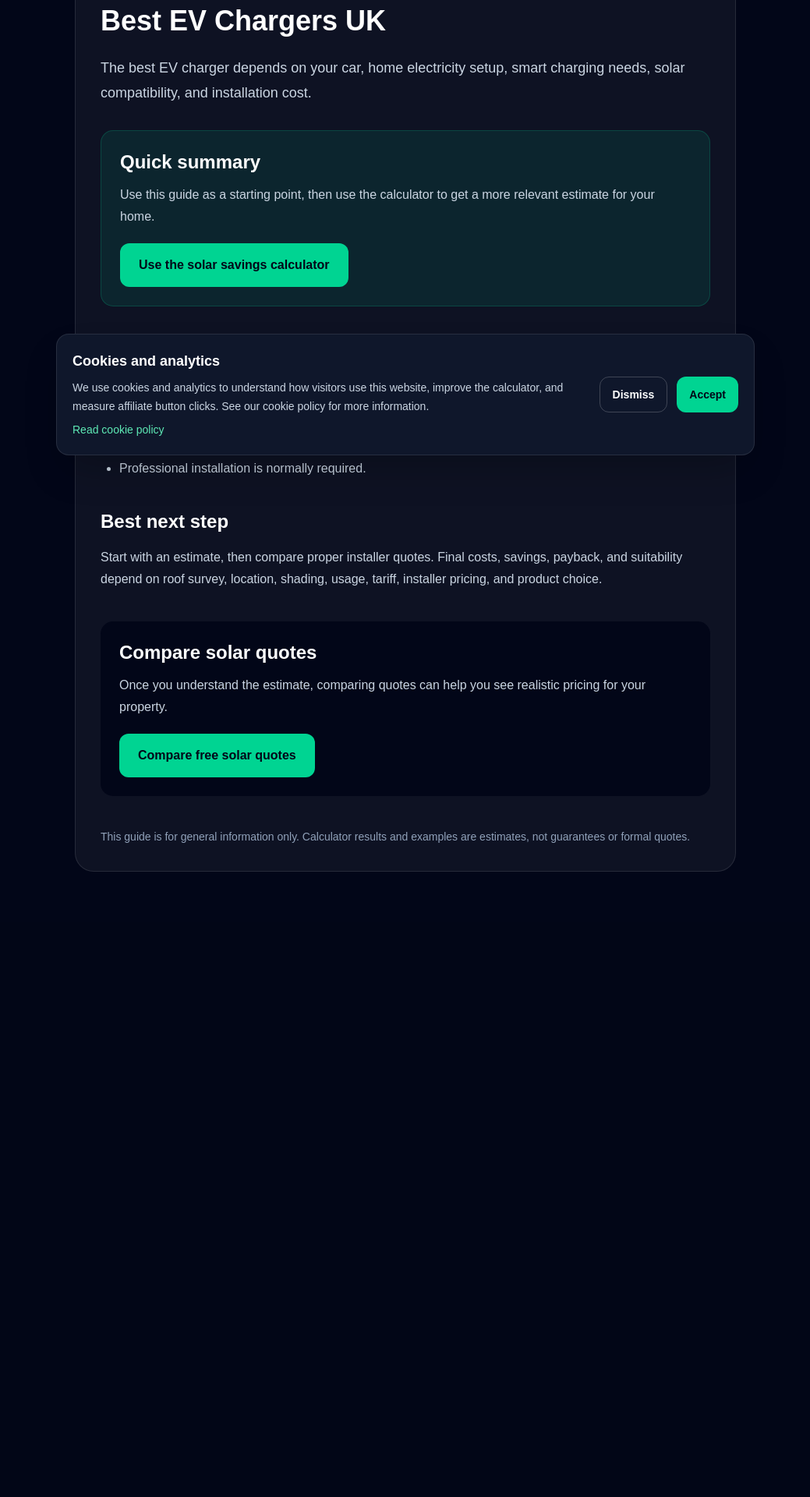
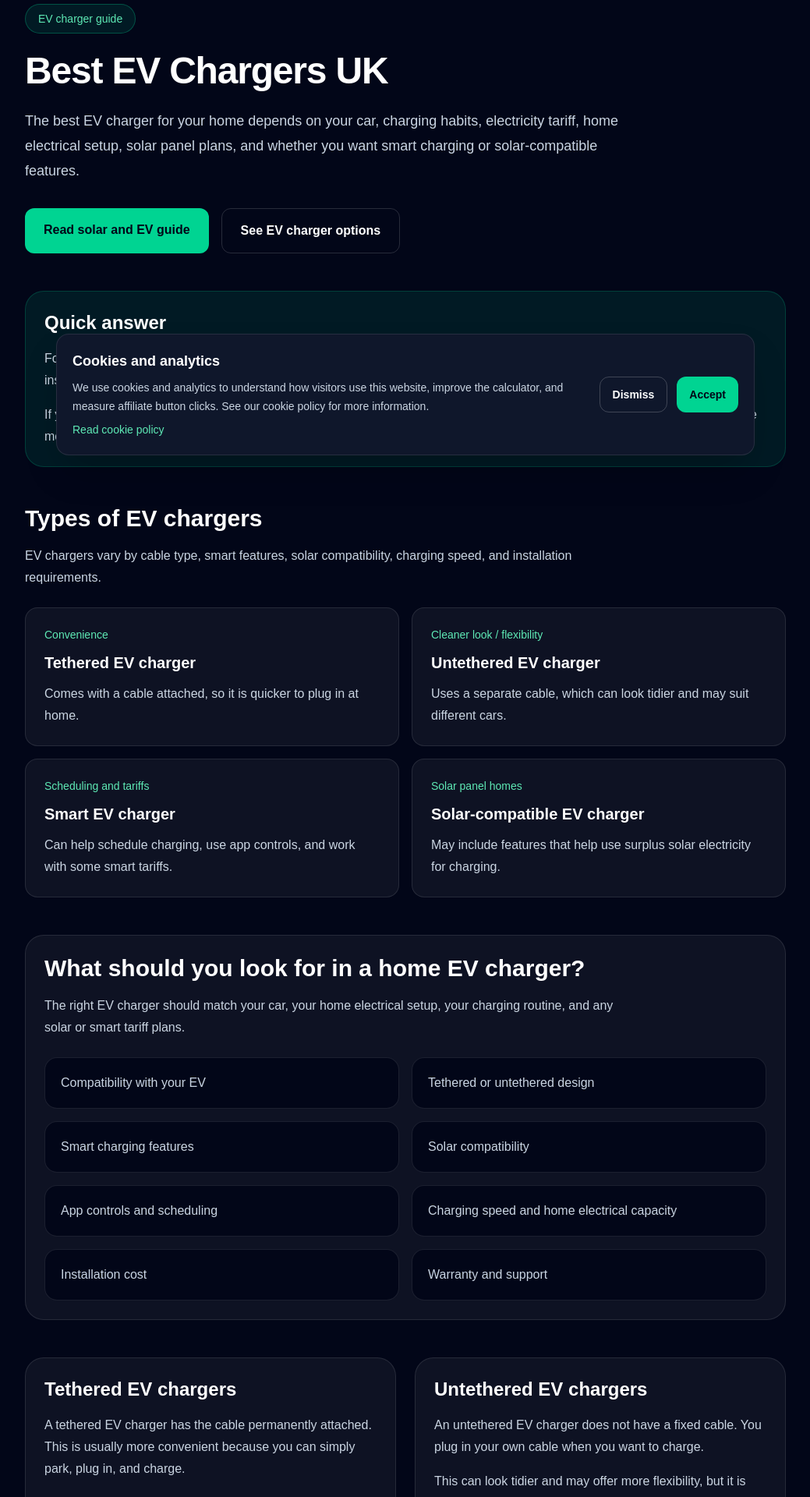
Before and after one commit to 786infinite/solar-savings-calculator-uk, a Next.js app: page /best-ev-chargers-uk in a window 1280 px wide. Shown: the part 200-2120 px from the top of the page at 78% size, without its empty margins (120-1159 px from the left). Before the commit the page ends 1382 px from the top, so only its background shows below. Built offline with nearby package versions, Linux system fonts and the light colour scheme.

Commit message:
Improve EV charger guide

```diff
--- a/app/best-ev-chargers-uk/page.tsx
+++ b/app/best-ev-chargers-uk/page.tsx
@@ -1,82 +1,315 @@
-export default function GuidePage() {
-  const title = "Best EV Chargers UK";
-  const intro = "The best EV charger depends on your car, home electricity setup, smart charging needs, solar compatibility, and installation cost.";
-  const bullets = [
-  "Smart charging can help schedule charging at cheaper times.",
-  "Some EV chargers can work well with solar panels.",
-  "Tethered chargers have a built-in cable, while untethered chargers use a separate cable.",
-  "Professional installation is normally required."
+import SiteShell from "@/components/SiteShell";
+
+const chargerTypes = [
+  {
+    type: "Tethered EV charger",
+    bestFor: "Convenience",
+    description:
+      "Comes with a cable attached, so it is quicker to plug in at home.",
+  },
+  {
+    type: "Untethered EV charger",
+    bestFor: "Cleaner look / flexibility",
+    description:
+      "Uses a separate cable, which can look tidier and may suit different cars.",
+  },
+  {
+    type: "Smart EV charger",
+    bestFor: "Scheduling and tariffs",
+    description:
+      "Can help schedule charging, use app controls, and work with some smart tariffs.",
+  },
+  {
+    type: "Solar-compatible EV charger",
+    bestFor: "Solar panel homes",
+    description:
+      "May include features that help use surplus solar electricity for charging.",
+  },
 ];
 
+const buyingFactors = [
+  "Compatibility with your EV",
+  "Tethered or untethered design",
+  "Smart charging features",
+  "Solar compatibility",
+  "App controls and scheduling",
+  "Charging speed and home electrical capacity",
+  "Installation cost",
+  "Warranty and support",
+];
+
+const faqs = [
+  {
+    question: "What is the best EV charger for solar panels?",
+    answer:
+      "The best EV charger for solar depends on whether you want solar diversion features, smart tariff scheduling, app control, and compatibility with your car and home electrical setup.",
+  },
+  {
+    question: "Do I need a smart EV charger?",
+    answer:
+      "A smart EV charger is usually worth considering because it can help schedule charging, manage energy use, and work with some tariffs. The right charger depends on your car, home, and charging habits.",
+  },
+  {
+    question: "Is tethered or untethered better?",
+    answer:
+      "Tethered chargers are convenient because the cable is attached. Untethered chargers can look tidier and may offer more flexibility if you change cars or cable type later.",
+  },
+  {
+    question: "Can an EV charger use solar electricity?",
+    answer:
+      "Some chargers can work with solar generation or surplus solar features. Whether this works well depends on the charger, solar system, car, and when the vehicle is plugged in.",
+  },
+];
+
+export default function BestEVChargersUKPage() {
   return (
+    <SiteShell>
       <main className="min-h-screen bg-slate-950 text-white">
-      <section className="mx-auto max-w-4xl px-6 py-16">
+        <article className="mx-auto max-w-5xl px-6 py-16">
           <a href="/" className="text-sm font-medium text-emerald-300 hover:text-emerald-200">
             ← Back to homepage
           </a>
 
-        <article className="mt-8 rounded-3xl border border-white/10 bg-white/5 p-8">
-          <p className="mb-4 inline-flex rounded-full border border-emerald-400/30 bg-emerald-400/10 px-4 py-2 text-sm font-medium text-emerald-300">
-            UK solar guide
+          <header className="mt-8">
+            <p className="inline-flex rounded-full border border-emerald-400/30 bg-emerald-400/10 px-4 py-2 text-sm font-medium text-emerald-300">
+              EV charger guide
             </p>
 
-          <h1 className="text-4xl font-bold">{title}</h1>
+            <h1 className="mt-6 max-w-4xl text-4xl font-bold tracking-tight sm:text-5xl">
+              Best EV Chargers UK
+            </h1>
 
-          <p className="mt-6 text-lg leading-8 text-slate-300">{intro}</p>
+            <p className="mt-6 max-w-3xl text-lg leading-8 text-slate-300">
+              The best EV charger for your home depends on your car, charging
+              habits, electricity tariff, home electrical setup, solar panel
+              plans, and whether you want smart charging or solar-compatible
+              features.
+            </p>
 
-          <div className="mt-8 rounded-2xl border border-emerald-400/20 bg-emerald-400/10 p-6">
-            <h2 className="text-2xl font-semibold">Quick summary</h2>
+            <div className="mt-8 flex flex-col gap-4 sm:flex-row">
+              <a
+                href="/solar-panels-and-ev-charging"
+                className="rounded-xl bg-emerald-400 px-6 py-4 text-center font-semibold text-slate-950 hover:bg-emerald-300"
+              >
+                Read solar and EV guide
+              </a>
+
+              <a
+                href="/go/ev-charger"
+                className="rounded-xl border border-white/15 px-6 py-4 text-center font-semibold text-white hover:bg-white/10"
+              >
+                See EV charger options
+              </a>
+            </div>
+          </header>
+
+          <section className="mt-12 rounded-3xl border border-emerald-400/20 bg-emerald-400/10 p-6">
+            <h2 className="text-2xl font-bold">Quick answer</h2>
+
+            <p className="mt-4 leading-7 text-slate-300">
+              For many UK homes, the best EV charger is a smart charger that is
+              easy to use, compatible with the vehicle, professionally installed,
+              and suitable for your tariff and charging routine.
+            </p>
+
+            <p className="mt-4 leading-7 text-slate-300">
+              If you have or plan to install solar panels, it may be worth
+              comparing chargers with solar-compatible features. These can help
+              use more of your own solar electricity when the car is plugged in
+              during daylight hours.
+            </p>
+          </section>
+
+          <section className="mt-12">
+            <h2 className="text-3xl font-bold">Types of EV chargers</h2>
+
+            <p className="mt-4 max-w-3xl leading-7 text-slate-300">
+              EV chargers vary by cable type, smart features, solar
+              compatibility, charging speed, and installation requirements.
+            </p>
+
+            <div className="mt-6 grid gap-4 md:grid-cols-2">
+              {chargerTypes.map((charger) => (
+                <div
+                  key={charger.type}
+                  className="rounded-2xl border border-white/10 bg-white/5 p-6"
+                >
+                  <p className="text-sm font-medium text-emerald-300">
+                    {charger.bestFor}
+                  </p>
+                  <h3 className="mt-3 text-xl font-bold">{charger.type}</h3>
                   <p className="mt-3 leading-7 text-slate-300">
-              Use this guide as a starting point, then use the calculator to get
-              a more relevant estimate for your home.
+                    {charger.description}
                   </p>
+                </div>
+              ))}
+            </div>
+          </section>
+
+          <section className="mt-12 rounded-3xl border border-white/10 bg-white/5 p-6">
+            <h2 className="text-3xl font-bold">
+              What should you look for in a home EV charger?
+            </h2>
+
+            <p className="mt-4 max-w-3xl leading-7 text-slate-300">
+              The right EV charger should match your car, your home electrical
+              setup, your charging routine, and any solar or smart tariff plans.
+            </p>
+
+            <div className="mt-6 grid gap-4 md:grid-cols-2">
+              {buyingFactors.map((factor) => (
+                <div
+                  key={factor}
+                  className="rounded-2xl border border-white/10 bg-slate-950 p-5"
+                >
+                  <p className="text-slate-300">{factor}</p>
+                </div>
+              ))}
+            </div>
+          </section>
+
+          <section className="mt-12 grid gap-6 md:grid-cols-2">
+            <div className="rounded-3xl border border-white/10 bg-white/5 p-6">
+              <h2 className="text-2xl font-bold">Tethered EV chargers</h2>
+
+              <p className="mt-4 leading-7 text-slate-300">
+                A tethered EV charger has the cable permanently attached. This
+                is usually more convenient because you can simply park, plug in,
+                and charge.
+              </p>
+
+              <p className="mt-4 leading-7 text-slate-300">
+                The downside is that the cable is always visible, and you need
+                to make sure the connector type suits your vehicle.
+              </p>
+            </div>
+
+            <div className="rounded-3xl border border-white/10 bg-white/5 p-6">
+              <h2 className="text-2xl font-bold">Untethered EV chargers</h2>
+
+              <p className="mt-4 leading-7 text-slate-300">
+                An untethered EV charger does not have a fixed cable. You plug
+                in your own cable when you want to charge.
+              </p>
+
+              <p className="mt-4 leading-7 text-slate-300">
+                This can look tidier and may offer more flexibility, but it is
+                slightly less convenient day to day.
+              </p>
+            </div>
+          </section>
+
+          <section className="mt-12 rounded-3xl border border-white/10 bg-white/5 p-6">
+            <h2 className="text-3xl font-bold">
+              EV chargers for homes with solar panels
+            </h2>
+
+            <p className="mt-4 leading-7 text-slate-300">
+              If your home has solar panels or you plan to install them, look
+              for chargers that support smart scheduling, solar features, or
+              energy monitoring where relevant.
+            </p>
+
+            <p className="mt-4 leading-7 text-slate-300">
+              Solar-compatible charging is most useful when your car is plugged
+              in during daylight hours. If the car is usually charged overnight,
+              a smart tariff, battery storage, or different charging strategy
+              may be more important.
+            </p>
+
+            <div className="mt-6 flex flex-col gap-4 sm:flex-row">
+              <a
+                href="/solar-panels-and-ev-charging"
+                className="rounded-xl bg-emerald-400 px-6 py-4 text-center font-semibold text-slate-950 hover:bg-emerald-300"
+              >
+                Read solar and EV charging guide
+              </a>
 
               <a
                 href="/solar-savings-calculator"
-              className="mt-5 inline-flex rounded-xl bg-emerald-400 px-6 py-4 font-semibold text-slate-950 hover:bg-emerald-300"
+                className="rounded-xl border border-white/15 px-6 py-4 text-center font-semibold text-white hover:bg-white/10"
               >
-              Use the solar savings calculator
+                Estimate solar savings
               </a>
             </div>
+          </section>
 
-          <h2 className="mt-10 text-2xl font-semibold">Key points</h2>
-
-          <ul className="mt-4 list-disc space-y-3 pl-6 text-slate-300">
-            {bullets.map((item) => (
-              <li key={item}>{item}</li>
-            ))}
-          </ul>
-
-          <h2 className="mt-10 text-2xl font-semibold">Best next step</h2>
+          <section className="mt-12 rounded-3xl border border-white/10 bg-white/5 p-6">
+            <h2 className="text-3xl font-bold">
+              Installation cost and professional fitting
+            </h2>
 
             <p className="mt-4 leading-7 text-slate-300">
-            Start with an estimate, then compare proper installer quotes. Final
-            costs, savings, payback, and suitability depend on roof survey,
-            location, shading, usage, tariff, installer pricing, and product
-            choice.
+              EV charger installation cost depends on the charger, cable run,
+              consumer unit, property layout, earthing requirements, and any
+              extra electrical work needed.
             </p>
 
-          <div className="mt-10 rounded-2xl bg-slate-950 p-6">
-            <h2 className="text-2xl font-semibold">Compare solar quotes</h2>
-            <p className="mt-3 leading-7 text-slate-300">
-              Once you understand the estimate, comparing quotes can help you see
-              realistic pricing for your property.
+            <p className="mt-4 leading-7 text-slate-300">
+              A proper installer should check your home electrical setup and
+              explain the charger, installation work, warranty, and any ongoing
+              app or subscription requirements.
+            </p>
+          </section>
+
+          <section className="mt-12 rounded-3xl border border-emerald-400/20 bg-emerald-400/10 p-6">
+            <h2 className="text-3xl font-bold">
+              Compare EV charger options
+            </h2>
+
+            <p className="mt-4 max-w-3xl leading-7 text-slate-300">
+              Use this guide to understand what features matter, then compare
+              charger options based on your EV, charging habits, solar plans,
+              and home installation requirements.
             </p>
 
+            <div className="mt-6 flex flex-col gap-4 sm:flex-row">
               <a
-              href="/go/solar-quotes"
-              className="mt-5 inline-flex rounded-xl bg-emerald-400 px-6 py-4 font-semibold text-slate-950 hover:bg-emerald-300"
+                href="/go/ev-charger"
+                className="rounded-xl bg-emerald-400 px-6 py-4 text-center font-semibold text-slate-950 hover:bg-emerald-300"
               >
-              Compare free solar quotes
+                See EV charger options
+              </a>
+
+              <a
+                href="/solar-savings-calculator"
+                className="rounded-xl border border-white/15 px-6 py-4 text-center font-semibold text-white hover:bg-white/10"
+              >
+                Use solar calculator
               </a>
             </div>
+          </section>
 
-          <p className="mt-10 text-sm leading-6 text-slate-400">
-            This guide is for general information only. Calculator results and
-            examples are estimates, not guarantees or formal quotes.
+          <section className="mt-12">
+            <h2 className="text-3xl font-bold">Frequently asked questions</h2>
+
+            <div className="mt-6 space-y-4">
+              {faqs.map((faq) => (
+                <div
+                  key={faq.question}
+                  className="rounded-2xl border border-white/10 bg-white/5 p-6"
+                >
+                  <h3 className="text-xl font-semibold">{faq.question}</h3>
+                  <p className="mt-3 leading-7 text-slate-300">
+                    {faq.answer}
                   </p>
+                </div>
+              ))}
+            </div>
+          </section>
+
+          <section className="mt-12 rounded-2xl border border-white/10 bg-slate-900 p-6">
+            <h2 className="text-2xl font-bold">Important note</h2>
+
+            <p className="mt-4 text-sm leading-6 text-slate-400">
+              This guide is for general information only. EV charger suitability,
+              installation cost, solar compatibility, charging speed, and
+              features depend on your car, property, electrical setup, tariff,
+              installer, product choice, and how you use the charger.
+            </p>
+          </section>
         </article>
-      </section>
       </main>
+    </SiteShell>
   );
 }
```
Lines whose indentation alone changed are shown as unchanged.
